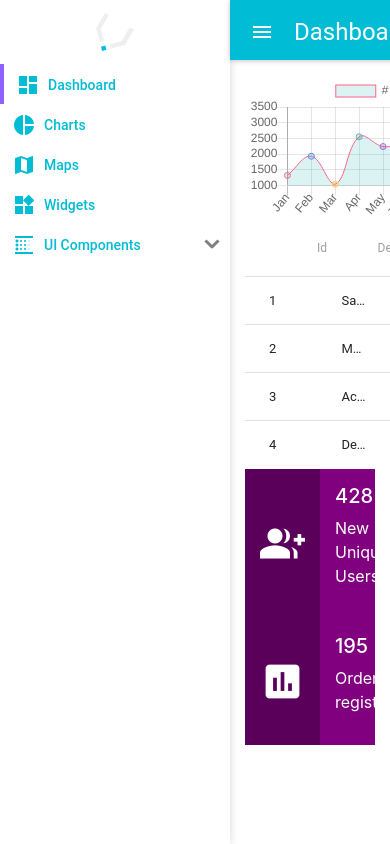
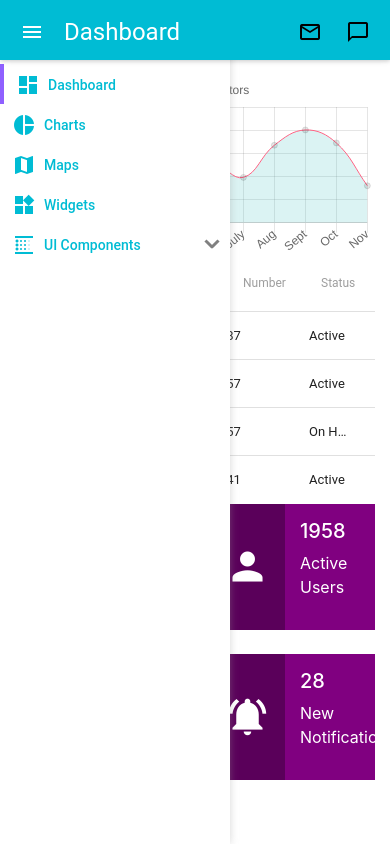
Before and after one commit to valecarlos/admin-dashboard, a React (Create React App) app: page / in a window 390 px wide. Built offline with nearby package versions, Linux system fonts and the light colour scheme.

Commit message:
changed sidebar responsiveness

```diff
--- a/src/components/404/404.js
+++ b/src/components/404/404.js
@@ -11,7 +11,7 @@ class Page404 extends Component {
     return (
       <div className="row h-100 align-items-center justify-content-center">
         <p style={style.message}>
-          404
+          404 Page not found
         </p>
       </div>
     );
--- a/src/styles/App.css
+++ b/src/styles/App.css
@@ -3,11 +3,17 @@
   width: 0px;
   flex: 0;
   box-shadow: 0px 0px 8px rgba(151, 151, 151, 0.397);
-  overflow: hidden; }
-  @media screen and (min-width: 576px) {
+  overflow: hidden;
+  background-color: white;
+  position: fixed;
+  top: 0px;
+  bottom: 0px;
+  z-index: 1; }
+  @media screen and (min-width: 992px) {
     .sidebar {
       width: 50px;
-      flex: 0 0 50px; } }
+      flex: 0 0 50px;
+      position: static; } }
   .sidebar.visible {
     width: 230px;
     flex: 0 0 230px; }
--- a/src/styles/_sidebar.scss
+++ b/src/styles/_sidebar.scss
@@ -4,10 +4,16 @@
   flex: 0;
   box-shadow: 0px 0px 8px rgba(151, 151, 151, 0.397);
   overflow: hidden;
+  background-color: white;
+  position: fixed;
+  top: 0px;
+  bottom: 0px;
+  z-index: 1;
 
-  @media screen and (min-width: $media-sm){
+  @media screen and (min-width: $media-lg){
     width: $sidebar-width-small;
     flex: 0 0 $sidebar-width-small;
+    position: static;
   }
 
   &.visible{
```
